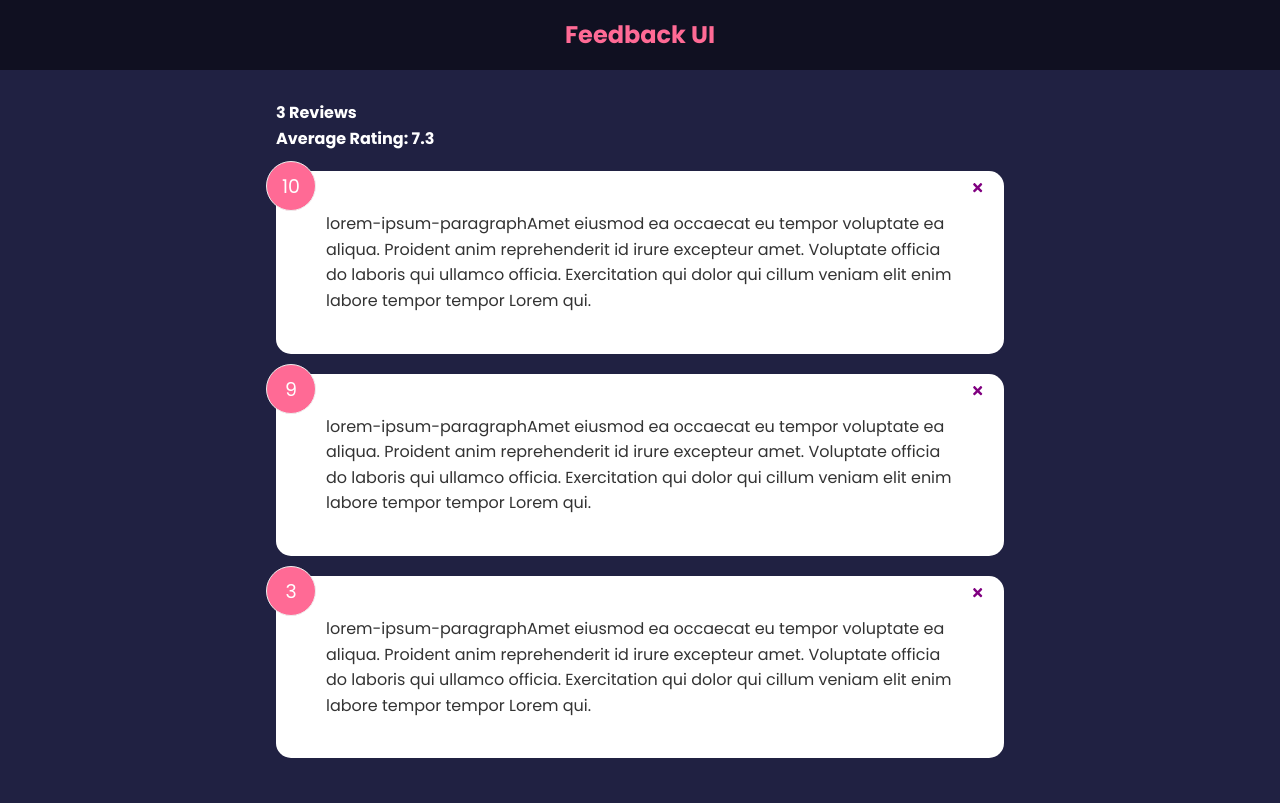
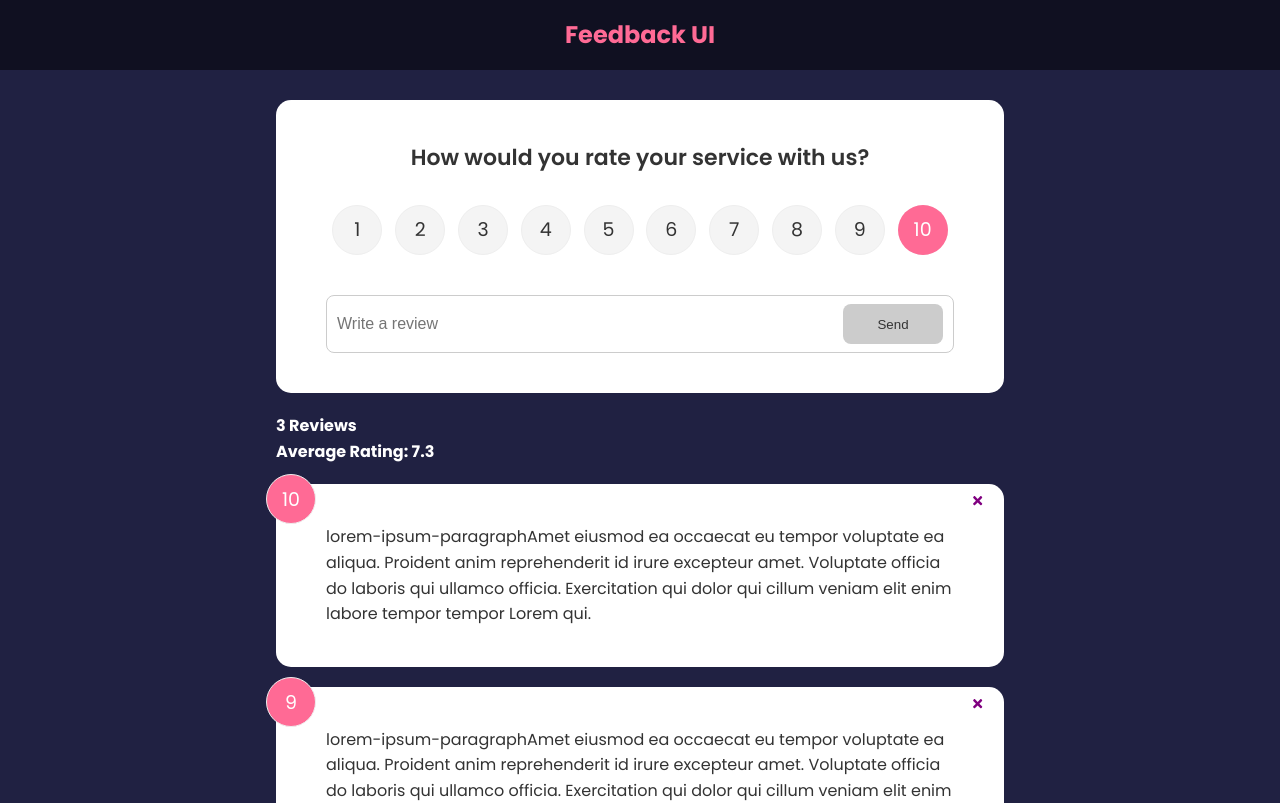
Before and after one commit to RafaelBispoSantos/aplicativo-de-feedback, a React (Create React App) app: page / in a window 1280 px wide. Shown: the top 803 px of the page. Built offline with nearby package versions, Linux system fonts and the light colour scheme.

Commit message:
create forms, ratingSelect, Button and user uuid, framer-motion lib

```diff
--- a/package.json
+++ b/package.json
@@ -6,10 +6,12 @@
     "@testing-library/jest-dom": "^5.16.5",
     "@testing-library/react": "^13.4.0",
     "@testing-library/user-event": "^13.5.0",
+    "framer-motion": "^4.1.17",
     "react": "^18.2.0",
     "react-dom": "^18.2.0",
     "react-icons": "^4.8.0",
     "react-scripts": "5.0.1",
+    "uuid": "^9.0.0",
     "web-vitals": "^2.1.4"
   },
   "scripts": {
--- a/src/App.js
+++ b/src/App.js
@@ -1,11 +1,16 @@
 import {useState} from 'react'
-
+import {v4 as uuidv4} from 'uuid'
 import Header from "./componets/Header";
 import FeedbackList from './componets/FeedbackList';
 import FeedbackStats from './componets/FeedbackStats';
+import FeedbackForm from './componets/FeedbackForm';
 import FeedbackData from "./data/FeedbackData"
 function App() {
   const [feedback, setFeedback] = useState(FeedbackData)
+  const addFeedback = (newFeedback) => {
+    newFeedback.id= uuidv4()
+    setFeedback([newFeedback,...feedback])
+  }
   const deleteFeedback = (id) => {
    if (window.confirm('Are you sure you want to delete this feedback')){
     setFeedback(feedback.filter((item)=> item.id !== id) )
@@ -15,6 +20,7 @@
     <>
       <Header/>
       <div className="container">
+        <FeedbackForm handleAdd={addFeedback} />
         <FeedbackStats feedback={feedback}/>
       <FeedbackList feedback={feedback} handleDelete={deleteFeedback}/>
 
--- /dev/null
+++ b/src/componets/FeedbackForm.jsx
@@ -0,0 +1,57 @@
+import { useState } from "react";
+import Card from "./shared/Card";
+import Button from "./shared/Button";
+import RetingSelect from "./RetingSelect";
+function FeedbackForm({handleAdd}) {
+  const [text, setText] = useState("");
+  const [reting, setReting] = useState(10);
+  const [btnDisable, setBntDisable] = useState(true);
+  const [message, setMessage] = useState("");
+
+  const handleTextChange = (e) => {
+    if (text === "") {
+      setBntDisable(true);
+      setMessage(null);
+    } else if (text !== "" && text.trim().length <= 10) {
+      setMessage("Text must be at least 10 characters");
+    } else {
+      setMessage(null);
+      setBntDisable(false);
+    }
+    setText(e.target.value);
+  };
+
+  const handleSubmit = (e) => {
+    e.preventDefault()
+    if (text.trim().length > 10) {
+        const newFeedback ={
+            text,
+            reting,
+        }
+        handleAdd(newFeedback)
+        setText('')
+    }
+  }
+  return (
+    <Card>
+      <form onSubmit={handleSubmit}>
+        <h2>How would you rate your service with us?</h2>
+        <RetingSelect select={(reting) => setReting(reting)} />
+        <div className="input-group">
+          <input
+            type="text"
+            onChange={handleTextChange}
+            placeholder="Write a review"
+            value={text}
+          />
+          <Button type="submit" isDisabled={btnDisable}>
+            Send
+          </Button>
+        </div>
+        {message && <div className="message">{message}</div>}
+      </form>
+    </Card>
+  );
+}
+
+export default FeedbackForm;
--- a/src/componets/FeedbackList.jsx
+++ b/src/componets/FeedbackList.jsx
@@ -1,16 +1,29 @@
-import  PropTypes from 'prop-types'
-import FeedbackItem from './FeedbackItem'
-function FeedbackList({feedback, handleDelete}) {
-   if(!feedback || feedback.length === 0) {
-    return <p>No Feedback Yet</p>
+import { motion, AnimatePresence } from "framer-motion";
+import PropTypes from "prop-types";
+import FeedbackItem from "./FeedbackItem";
+function FeedbackList({ feedback, handleDelete }) {
+  if (!feedback || feedback.length === 0) {
+    return <p>No Feedback Yet</p>;
   }
   return (
     <div className="feedback-list">
-        {feedback.map((item) =>(
-           <FeedbackItem key={item.id} item={item} handleDelete={handleDelete}/>
+      <AnimatePresence>
+        {feedback.map((item) => (
+          <motion.div key={item.id}
+          initial={{opacity: 0}}
+          animate={{opacity: 1}}
+          exit={{opacity: 0}}
+          >
+            <FeedbackItem
+              key={item.id}
+              item={item}
+              handleDelete={handleDelete}
+            />
+          </motion.div>
         ))}
+      </AnimatePresence>
     </div>
-  )
+  );
 }
 
 FeedbackList.propTypes = {
@@ -18,10 +31,9 @@
     PropTypes.shape({
       id: PropTypes.number.isRequired,
       text: PropTypes.string.isRequired,
-            reting: PropTypes.number.isRequired
+      reting: PropTypes.number.isRequired,
     })
-    )
+  ),
+};
 
-}
-
-export default FeedbackList
+export default FeedbackList;
--- /dev/null
+++ b/src/componets/RetingSelect.jsx
@@ -0,0 +1,134 @@
+import { useState} from 'react'
+function RetingSelect({select}) {
+const [selected, setSelected] = useState(10)
+const handleChange = (e) => {
+    setSelected(+e.currentTarget.value)
+    select(+e.currentTarget.value)
+}
+  return (
+    <ul className='rating'>
+
+        <li>
+          <input
+            type='radio'
+            id='num1'
+            name='rating'
+            value='1'
+            onChange={handleChange}
+            checked={selected === 1}
+          />
+          <label htmlFor='num1'>1</label>
+        </li>
+        <li>
+        <input
+            type='radio'
+            id='num2'
+            name='rating'
+            value='2'
+            onChange={handleChange}
+            checked={selected === 2}
+          />
+          <label htmlFor='num2'>2</label>
+        </li>
+
+        <li>
+        <input
+            type='radio'
+            id='num3'
+            name='rating'
+            value='3'
+            onChange={handleChange}
+            checked={selected === 3}
+          />
+          <label htmlFor='num3'>3</label>
+        </li>
+
+        <li>
+        <input
+            type='radio'
+            id='num4'
+            name='rating'
+            value='4'
+            onChange={handleChange}
+            checked={selected === 4}
+          />
+          <label htmlFor='num4'>4</label>
+        </li>
+        <li>
+        <input
+            type='radio'
+            id='num5'
+            name='rating'
+            value='5'
+            onChange={handleChange}
+            checked={selected === 5}
+          />
+          <label htmlFor='num5'>5</label>
+        </li>
+
+        <li>
+        <input
+            type='radio'
+            id='num6'
+            name='rating'
+            value='6'
+            onChange={handleChange}
+            checked={selected === 6}
+          />
+          <label htmlFor='num6'>6</label>
+        </li>
+
+        <li>
+        <input
+            type='radio'
+            id='num7'
+            name='rating'
+            value='7'
+            onChange={handleChange}
+            checked={selected === 7}
+          />
+          <label htmlFor='num7'>7</label>
+        </li>
+
+        <li>
+        <input
+            type='radio'
+            id='num8'
+            name='rating'
+            value='8'
+            onChange={handleChange}
+            checked={selected === 8}
+          />
+          <label htmlFor='num8'>8</label>
+        </li>
+
+        <li>
+        <input
+            type='radio'
+            id='num9'
+            name='rating'
+            value='9'
+            onChange={handleChange}
+            checked={selected === 9}
+          />
+          <label htmlFor='num9'>9</label>
+        </li>
+
+        <li>
+        <input
+            type='radio'
+            id='num10'
+            name='rating'
+            value='10'
+            onChange={handleChange}
+            checked={selected === 10}
+          />
+          <label htmlFor='num10'>10</label>
+        </li>
+
+
+    </ul>
+  )
+}
+
+export default RetingSelect
--- /dev/null
+++ b/src/componets/shared/Button.jsx
@@ -0,0 +1,23 @@
+import  PropTypes from 'prop-types'
+function Button({ children, version, type, isDisabled}) {
+  return (
+    <button type={type} disabled={isDisabled} className={`btn btn-${version}`} >
+        {children}
+    </button>
+  )
+}
+
+Button.defaultProps = {
+    version: 'primary',
+    type: 'button',
+    isDisabled: false
+}
+
+Button.propTypes = {
+    children: PropTypes.node.isRequired,
+    version: PropTypes.string,
+    type: PropTypes.string,
+    isDisabled: PropTypes.bool,
+}
+
+export default Button
```
Also changed, not shown: 1 other file (tests, documents, lock files or other folders). Lines whose indentation alone changed are shown as unchanged.
